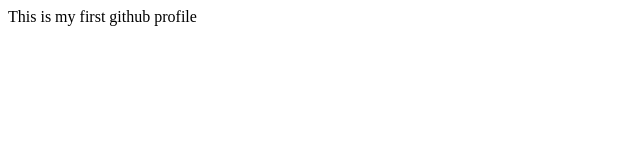
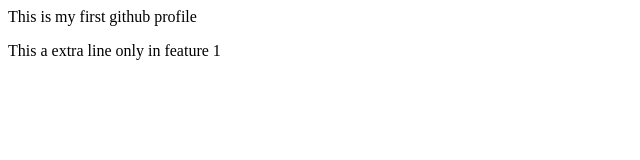
Before and after one commit to ranjith200530/web-development, a plain HTML site: page frontend/index.html in a window 1280 px wide. Shown: the whole page, without its empty margins (0-640 px from the left). Drawn offline with Linux system fonts and the light colour scheme.

Commit message:
new feature

```diff
--- a/frontend/index.html
+++ b/frontend/index.html
@@ -1 +1,2 @@
 <p> This is my first github profile </p>
+<p> This a extra line only in feature 1 </p>
```
